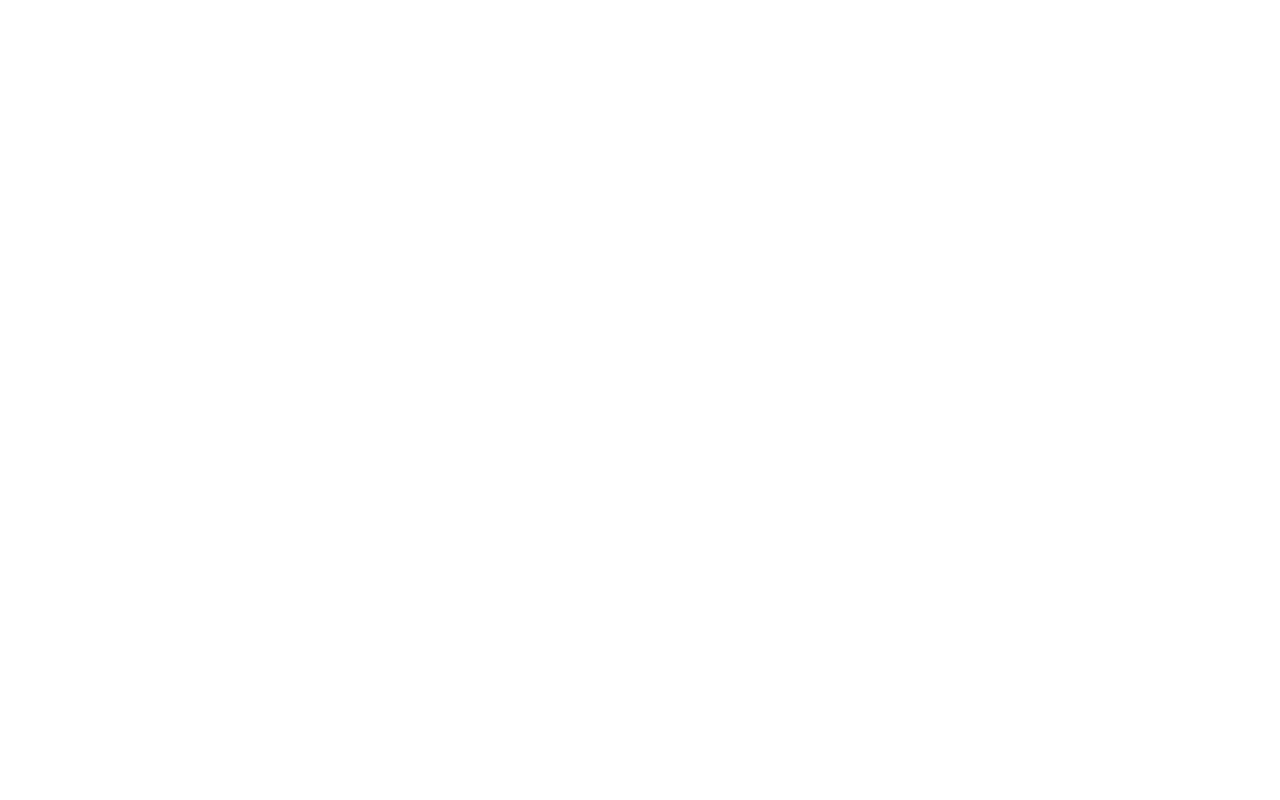
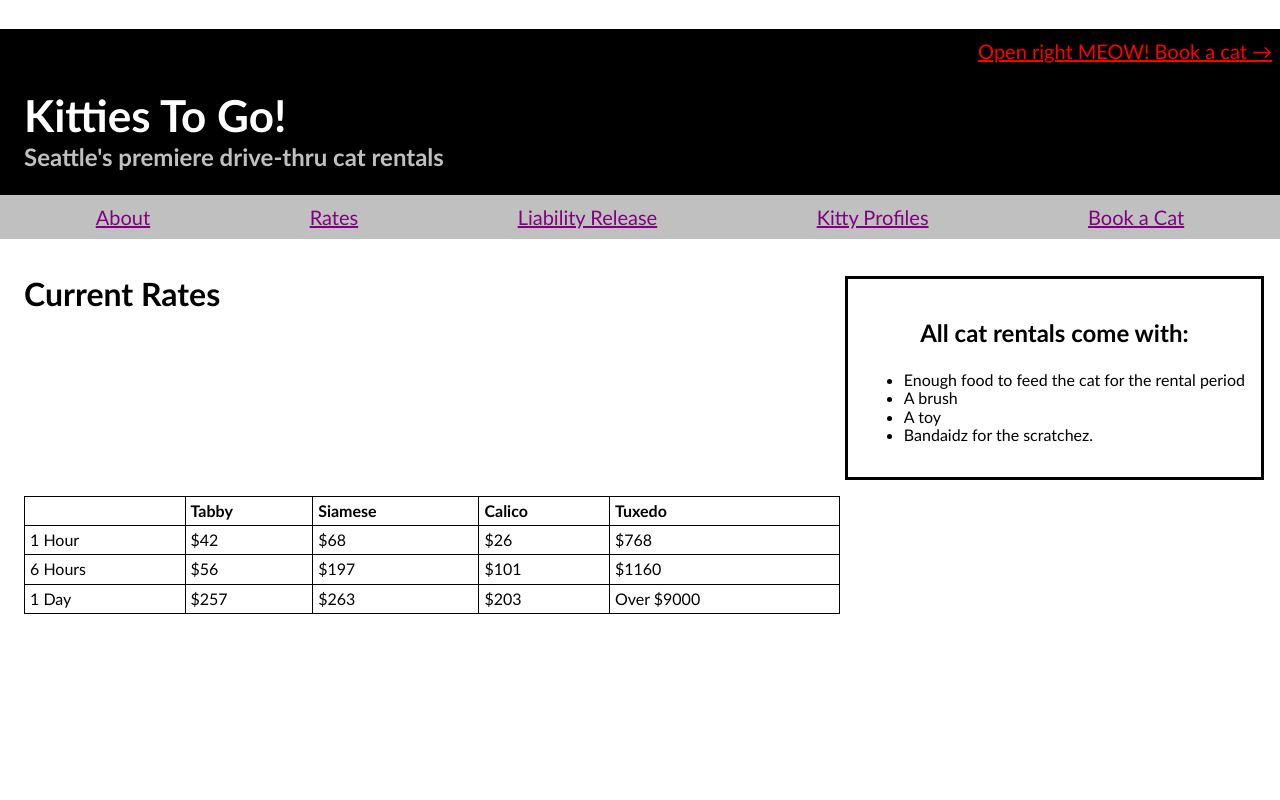
Before and after one commit to stephanista/mockup-practice, a plain HTML site: page rates.html in a window 1280 px wide. Shown: the top 800 px of the page. Drawn offline with Linux system fonts and the light colour scheme.

Commit message:
Cleans up style, adds table for rates, image for liability, and filler content

```diff
--- a/liability.html
+++ b/liability.html
@@ -0,0 +1,50 @@
+<!DOCTYPE html>
+<html lang="en">
+  <head>
+    <meta charset="utf-8">
+    <title>Kitties To Go!</title>
+    <link rel="stylesheet" type="text/css" href="styles/normalize.css">
+    <link rel="stylesheet" type="text/css" href="styles/main.css">
+  </head>
+  <body>
+    <header class="headbar">
+      <p class="booking"><a href="#">Open right MEOW! Book a cat &rarr;</a></p>
+      <h1>Kitties To Go!</h1>
+      <h3>Seattle's premiere drive-thru cat rentals</h3>
+      <nav class="topnav">
+        <ul>
+          <li><a href="#">About</a></li>
+          <li><a href="rates.html">Rates</a></li>
+          <li><a href="liability.html">Liability Release</a></li>
+          <li><a href="#">Kitty Profiles</a></li>
+          <li><a href="#">Book a Cat</a></li>
+        </ul>
+      </nav>
+    </header>
+     <div id="mainbody">
+      <aside class="catbox">
+        <h2>Please Note:</h2>
+        <img src="images/kitty1.jpeg" alt="Kitty1">
+        <h3>If your cat breaks your walls for realz, we are NOT liable.</h3>
+      </aside>
+
+      <article class="quote">
+        <h1>Liability Release</h1>
+        <p>Please have this form printed and completed when you come to rent your cat.</p>
+        <img src="images/kittyapp.jpg" alt="An amusing application to rent a cat">
+      </article>
+
+    </div>
+    <footer class="bottom">
+      <div class="contact">
+        <p>Kitties To Go!</p>
+        <p>(555) 867-5309</p>
+        <a href="mailto:mailto:kittiestogo@catmail.com">kittiestogo@catmail.com</a>
+      </div>
+      <div class="copyright">
+        <p>Please Cat Responsibly</p>
+        <p>copyright 2016 Kitties To Go!, LLC</p>
+      </div>
+    </footer>
+  </body>
+</html>
--- a/rates.html
+++ b/rates.html
@@ -0,0 +1,82 @@
+<!DOCTYPE html>
+<html lang="en">
+  <head>
+    <meta charset="utf-8">
+    <title>Kitties To Go!</title>
+    <link rel="stylesheet" type="text/css" href="styles/normalize.css">
+    <link rel="stylesheet" type="text/css" href="styles/main.css">
+  </head>
+<body>
+    <header class="headbar">
+      <p class="booking"><a href="#">Open right MEOW! Book a cat &rarr;</a></p>
+      <h1>Kitties To Go!</h1>
+      <h3>Seattle's premiere drive-thru cat rentals</h3>
+      <nav class="topnav">
+        <ul>
+          <li><a href="#">About</a></li>
+          <li><a href="rates.html">Rates</a></li>
+          <li><a href="liability.html">Liability Release</a></li>
+          <li><a href="#">Kitty Profiles</a></li>
+          <li><a href="#">Book a Cat</a></li>
+        </ul>
+      </nav>
+    </header>
+     <div id="mainbody">
+      <aside class="catbox">
+        <h3>All cat rentals come with:</h3>
+        <ul>
+          <li>Enough food to feed the cat for the rental period</li>
+          <li>A brush</li>
+          <li>A toy</li>
+          <li>Bandaidz for the scratchez.</li>
+        </ul>
+      </aside>
+
+      <article class="story">
+        <h1>Current Rates</h1>
+        <table>
+          <tr>
+            <th></th>
+            <th>Tabby</th>
+            <th>Siamese</th>
+            <th>Calico</th>
+            <th>Tuxedo</th>
+          </tr>
+          <tr>
+            <td>1 Hour</td>
+            <td>$42</td>
+            <td>$68</td>
+            <td>$26</td>
+            <td>$768</td>
+          </tr>
+          <tr>
+            <td>6 Hours</td>
+            <td>$56</td>
+            <td>$197</td>
+            <td>$101</td>
+            <td>$1160</td>
+          </tr>
+          <tr>
+            <td>1 Day</td>
+            <td>$257</td>
+            <td>$263</td>
+            <td>$203</td>
+            <td>Over $9000</td>
+          </tr>
+        </table>
+      </article>
+
+    </div>
+    <footer class="bottom">
+      <div class="contact">
+        <p>Kitties To Go!</p>
+        <p>(555) 867-5309</p>
+        <a href="mailto:mailto:kittiestogo@catmail.com">kittiestogo@catmail.com</a>
+      </div>
+      <div class="copyright">
+        <p>Please Cat Responsibly</p>
+        <p>copyright 2016 Kitties To Go!, LLC</p>
+      </div>
+    </footer>
+  </body>
+</html>
--- a/styles/main.css
+++ b/styles/main.css
@@ -126,6 +126,19 @@ main {
   font-size: 1.25rem;
 }
 
+table {
+  width: 65%;
+  border: 1px solid black;
+  border-collapse: collapse;
+}
+
+th, td {
+  border: 1px solid black;
+  border-collapse: collapse;
+  padding: 5px;
+  text-align: left;
+}
+
 .story {
   padding-left: 1.5rem;
 }
```
Also changed, not shown: index.html (+10 -12 lines), images/kittyapp.jpg (added).
